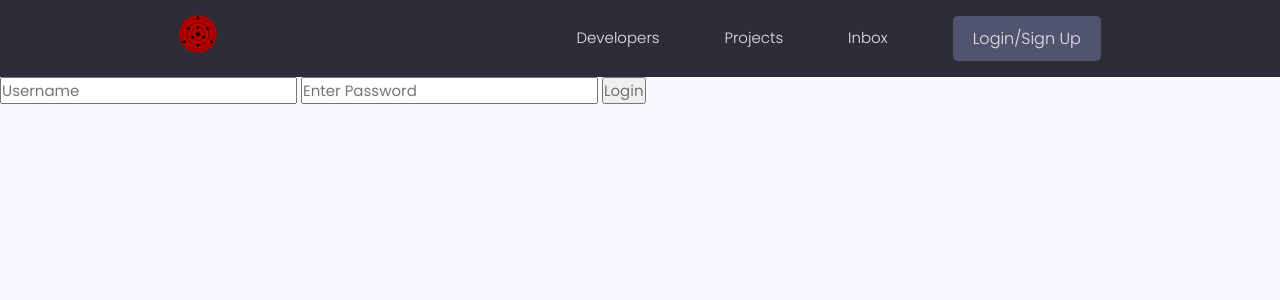
After one commit to Candykiller16/Projects-site, a Django app: page /login/ in a window 1280 px wide. The commit adds this page. Shown: the top 300 px of the page. Run offline with Django 4.2, Linux system fonts and the light colour scheme; some libraries are stand-ins or nearby versions.

Commit message:
added authorization and authentication for user

```diff
--- a/projects/views.py
+++ b/projects/views.py
@@ -1,6 +1,7 @@
 from django.shortcuts import render, redirect
 from .models import Project
 from .forms import ProjectForm
+from django.contrib.auth.decorators import login_required
 
 
 def projects(request):
@@ -16,6 +17,7 @@ def project(request, pk):
     return render(request, 'projects/single-project.html', context)
 
 
+@login_required(login_url='login')
 def createProject(request):
     form = ProjectForm()
     if request.method == 'POST':
@@ -28,6 +30,7 @@ def createProject(request):
     return render(request, 'projects/project_form.html', context)
 
 
+@login_required(login_url='login')
 def updateProject(request, pk):
     project = Project.objects.get(id=pk)
     form = ProjectForm(instance=project)
@@ -40,6 +43,8 @@ def updateProject(request, pk):
     context = {'form': form}
     return render(request, 'projects/project_form.html', context)
 
+
+@login_required(login_url='login')
 def deleteProject(request, pk):
     project = Project.objects.get(id=pk)
     if request.method == 'POST':
--- a/templates/main.html
+++ b/templates/main.html
@@ -17,6 +17,15 @@
 </head>
 <body>
 {% include 'navbar.html' %}
+
+{% if messages %}
+<ul class="messages">
+    {% for message in messages %}
+    <li{% if message.tags %} class="{{ message.tags }}"{% endif %}>{{ message }}</li>
+    {% endfor %}
+</ul>
+{% endif %}
+
 {% block content %}
 {% endblock content %}
 
--- a/templates/navbar.html
+++ b/templates/navbar.html
@@ -15,8 +15,14 @@
                 <li class="header__menuItem"><a href="{% url 'profiles' %}">Developers</a></li>
                 <li class="header__menuItem"><a href="{% url 'projects' %}">Projects</a></li>
                 <li class="header__menuItem"><a href="">Inbox</a></li>
+
+
+                {% if request.user.is_authenticated %}
                 <li class="header__menuItem"><a href="{% url 'create-project' %}" class="btn btn--sub">Add Project</a></li>
-                <li class="header__menuItem"><a href="" class="btn btn--sub">Login/Sign Up</a></li>
+                <li class="header__menuItem"><a href="{% url 'logout' %}" class="btn btn--sub">LogOut</a></li>
+                {% else %}
+                <li class="header__menuItem"><a href="{% url 'login' %}" class="btn btn--sub">Login/Sign Up</a></li>
+                {% endif %}
             </ul>
         </nav>
     </div>
--- a/users/signals.py
+++ b/users/signals.py
@@ -3,7 +3,6 @@ from django.dispatch import receiver
 
 from django.contrib.auth.models import User
 from .models import Profile
-
 
 
 def createProfile(sender, instance, created, **kwargs):
--- /dev/null
+++ b/users/templates/users/login_register.html
@@ -0,0 +1,12 @@
+{% extends 'main.html' %}
+
+{% block content %}
+
+<form action="{% url 'login' %}" method="POST">
+    {% csrf_token %}
+    <input type="text" name="username" placeholder="Username">
+    <input type="text" name="password" placeholder="Enter Password">
+    <input type="submit" value="Login">
+
+</form>
+{% endblock %}
--- a/users/urls.py
+++ b/users/urls.py
@@ -1,7 +1,11 @@
 from django.urls import path
 from . import views
+from .views import loginUser, logoutUser
 
 urlpatterns = [
+    path('login/', views.loginUser, name="login"),
+    path('logout/', views.logoutUser, name="logout"),
+
     path('', views.profiles, name='profiles'),
     path('profile/<str:pk>', views.userProfile, name='user-profile'),
 ]
--- a/users/views.py
+++ b/users/views.py
@@ -1,6 +1,39 @@
-from django.shortcuts import render
+from django.shortcuts import render, redirect
+from django.contrib.auth import login, authenticate, logout
+from django.contrib.auth.decorators import login_required
+from django.contrib import messages
 from .models import Profile
+from  .models import User
 
+
+def loginUser(request):
+
+    if request.user.is_authenticated:
+        return redirect('profiles')
+
+    if request.method == 'POST':
+        username = request.POST['username']
+        password = request.POST['password']
+
+        try:
+            user = User.objects.get(username=username, password=password)
+        except:
+            messages.error(request, 'User does not exist')
+
+        user = authenticate(request, username=username, password=password)
+
+        if user is not None:
+            login(request, user)
+            return redirect('profiles')
+        else:
+            messages.error(request, 'Username or password incorrect')
+
+    return render(request, 'users/login_register.html')
+
+def logoutUser(request):
+    logout(request)
+    messages.success(request, 'User was successfully logged out')
+    return redirect('login')
 
 def profiles(request):
     profiles = Profile.objects.all()
```
Also changed, not shown: db.sqlite3.
